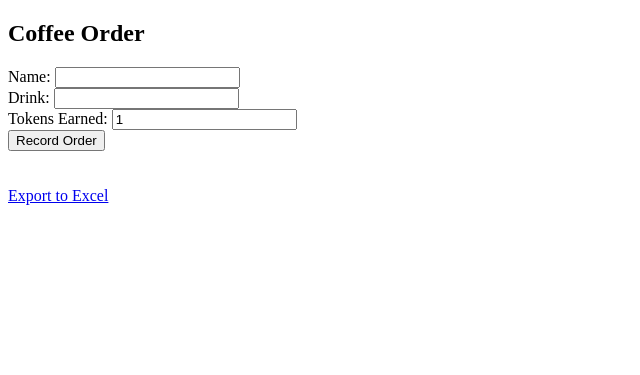
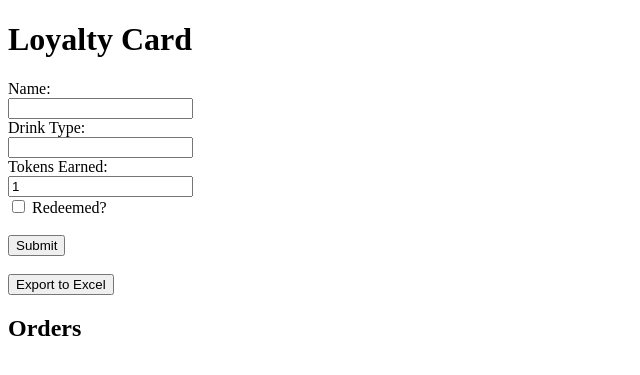
Before and after one commit to dycw30/loyalty-card-app, a Flask app: page / in a window 1280 px wide. Shown: the top 375 px of the page, without its empty margins (0-640 px from the left). Run offline with Flask 3, Linux system fonts and the light colour scheme; data that the repository does not hold is empty.

Commit message:
Add files via upload

```diff
--- a/app.py
+++ b/app.py
@@ -1,64 +1,70 @@
 from flask import Flask, render_template, request, redirect, send_file
 import sqlite3
-import csv
 from datetime import datetime
+import os
+import pandas as pd
 
 app = Flask(__name__)
+DB_NAME = "orders.db"
 
 def init_db():
-    conn = sqlite3.connect('db.sqlite3')
+    conn = sqlite3.connect(DB_NAME)
     c = conn.cursor()
-    c.execute('''
+    c.execute("""
         CREATE TABLE IF NOT EXISTS orders (
-            id INTEGER PRIMARY KEY,
+            id INTEGER PRIMARY KEY AUTOINCREMENT,
             customer_name TEXT,
             drink_type TEXT,
             tokens INTEGER,
-            redeemed BOOLEAN DEFAULT 0,
-            timestamp DATETIME DEFAULT CURRENT_TIMESTAMP
+            redeemed INTEGER,
+            date TEXT
         )
-    ''')
+    """)
     conn.commit()
     conn.close()
 
-@app.route('/')
+@app.route("/", methods=["GET", "POST"])
 def index():
-    return render_template('index.html')
+    if request.method == "POST":
+        name = request.form["name"]
+        drink = request.form["drink"]
+        tokens = int(request.form["tokens"])
+        redeemed = 1 if "redeemed" in request.form else 0
+        date = datetime.now().strftime("%Y-%m-%d %H:%M:%S")
 
-@app.route('/submit_order', methods=['POST'])
-def submit_order():
-    name = request.form['name']
-    drink = request.form['drink']
-    tokens = int(request.form['tokens'])
+        conn = sqlite3.connect(DB_NAME)
+        c = conn.cursor()
+        c.execute("INSERT INTO orders (customer_name, drink_type, tokens, redeemed, date) VALUES (?, ?, ?, ?, ?)",
+                  (name, drink, tokens, redeemed, date))
+        conn.commit()
+        conn.close()
+        return redirect("/")
 
-    conn = sqlite3.connect('db.sqlite3')
+    conn = sqlite3.connect(DB_NAME)
     c = conn.cursor()
-    c.execute('INSERT INTO orders (customer_name, drink_type, tokens) VALUES (?, ?, ?)',
-              (name, drink, tokens))
-    conn.commit()
+    c.execute("SELECT * FROM orders ORDER BY date DESC")
+    orders = c.fetchall()
     conn.close()
-    return redirect('/')
+    return render_template("index.html", orders=orders)
 
-@app.route('/export')
+@app.route("/export")
 def export():
-    conn = sqlite3.connect('db.sqlite3')
-    c = conn.cursor()
-    c.execute('SELECT * FROM orders')
-    rows = c.fetchall()
+    conn = sqlite3.connect(DB_NAME)
+    df = pd.read_sql_query("SELECT * FROM orders", conn)
     conn.close()
 
-    filename = 'orders_export.csv'
-    with open(filename, 'w', newline='') as f:
-        writer = csv.writer(f)
-        writer.writerow(['ID', 'Customer', 'Drink', 'Tokens', 'Redeemed', 'Timestamp'])
-        writer.writerows(rows)
+    if df.empty:
+        return "No data to export"
 
-    return send_file(filename, as_attachment=True)
+    df["Redeemed?"] = df["redeemed"].apply(lambda x: "Yes" if x else "No")
+    df = df[["customer_name", "date", "drink_type", "tokens", "Redeemed?"]]
+    df.columns = ["Customer Name", "Date", "Drink Type", "Tokens Earned", "Redeemed?"]
 
-if __name__ == '__main__':
-    init_db()
-    import os
+    output_file = "orders.xlsx"
+    df.to_excel(output_file, index=False)
+    return send_file(output_file, as_attachment=True)
 
 if __name__ == "__main__":
+    init_db()
     port = int(os.environ.get("PORT", 5000))
     app.run(host="0.0.0.0", port=port)
--- a/templates/index.html
+++ b/templates/index.html
@@ -1,15 +1,27 @@
 <!DOCTYPE html>
 <html>
-<head><title>Loyalty Card</title></head>
+<head>
+    <title>Loyalty Card App</title>
+</head>
 <body>
-  <h2>Coffee Order</h2>
-  <form action="/submit_order" method="POST">
-    Name: <input type="text" name="name" required><br>
-    Drink: <input type="text" name="drink" required><br>
-    Tokens Earned: <input type="number" name="tokens" value="1" required><br>
-    <input type="submit" value="Record Order">
-  </form>
-  <br><br>
-  <a href="/export">Export to Excel</a>
+    <h1>Loyalty Card</h1>
+    <form method="post">
+        <label>Name:</label><br>
+        <input type="text" name="name" required><br>
+        <label>Drink Type:</label><br>
+        <input type="text" name="drink" required><br>
+        <label>Tokens Earned:</label><br>
+        <input type="number" name="tokens" value="1" required><br>
+        <input type="checkbox" name="redeemed"> Redeemed?<br><br>
+        <button type="submit">Submit</button>
+    </form>
+    <br>
+    <a href="/export"><button>Export to Excel</button></a>
+    <h2>Orders</h2>
+    <ul>
+    {% for order in orders %}
+        <li>{{ order[1] }} - {{ order[2] }} - Tokens: {{ order[3] }} - Redeemed: {{ 'Yes' if order[4] else 'No' }} - Date: {{ order[5] }}</li>
+    {% endfor %}
+    </ul>
 </body>
 </html>
```
